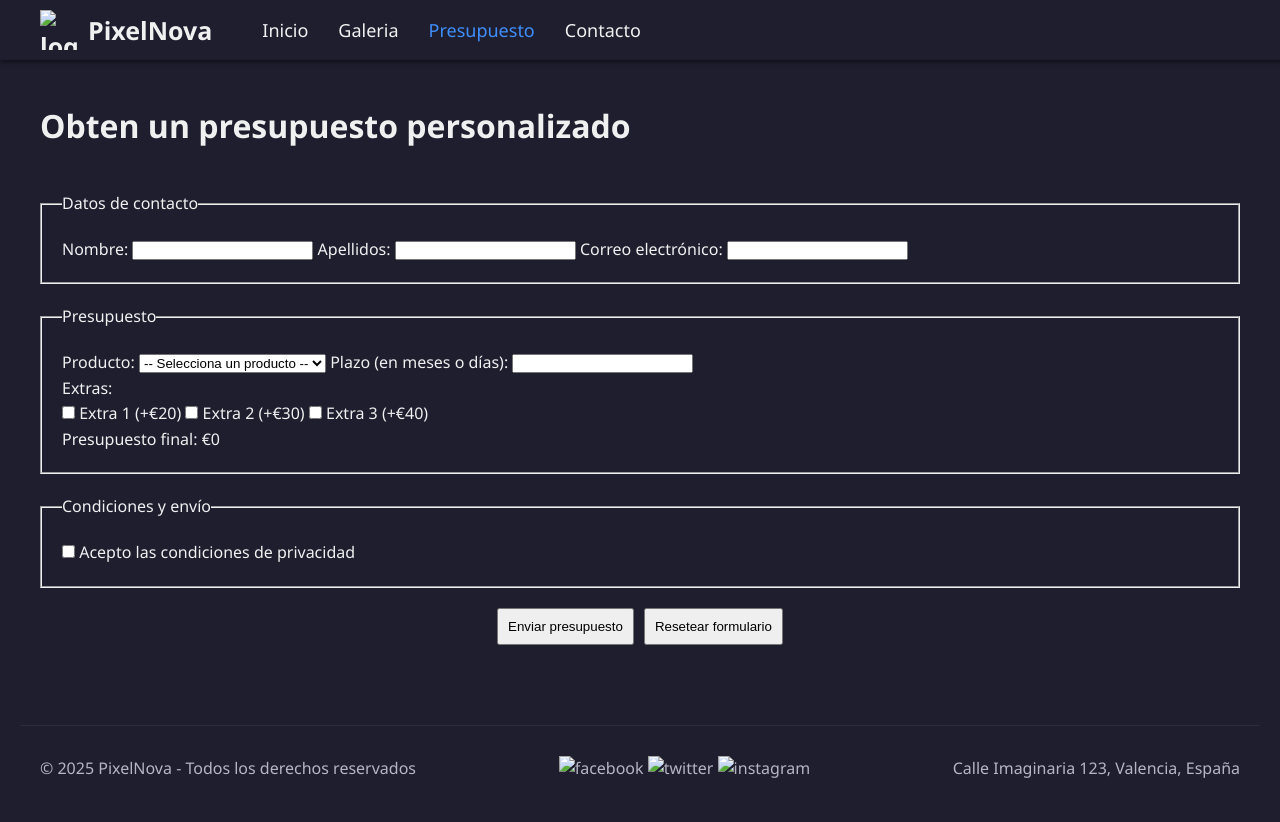
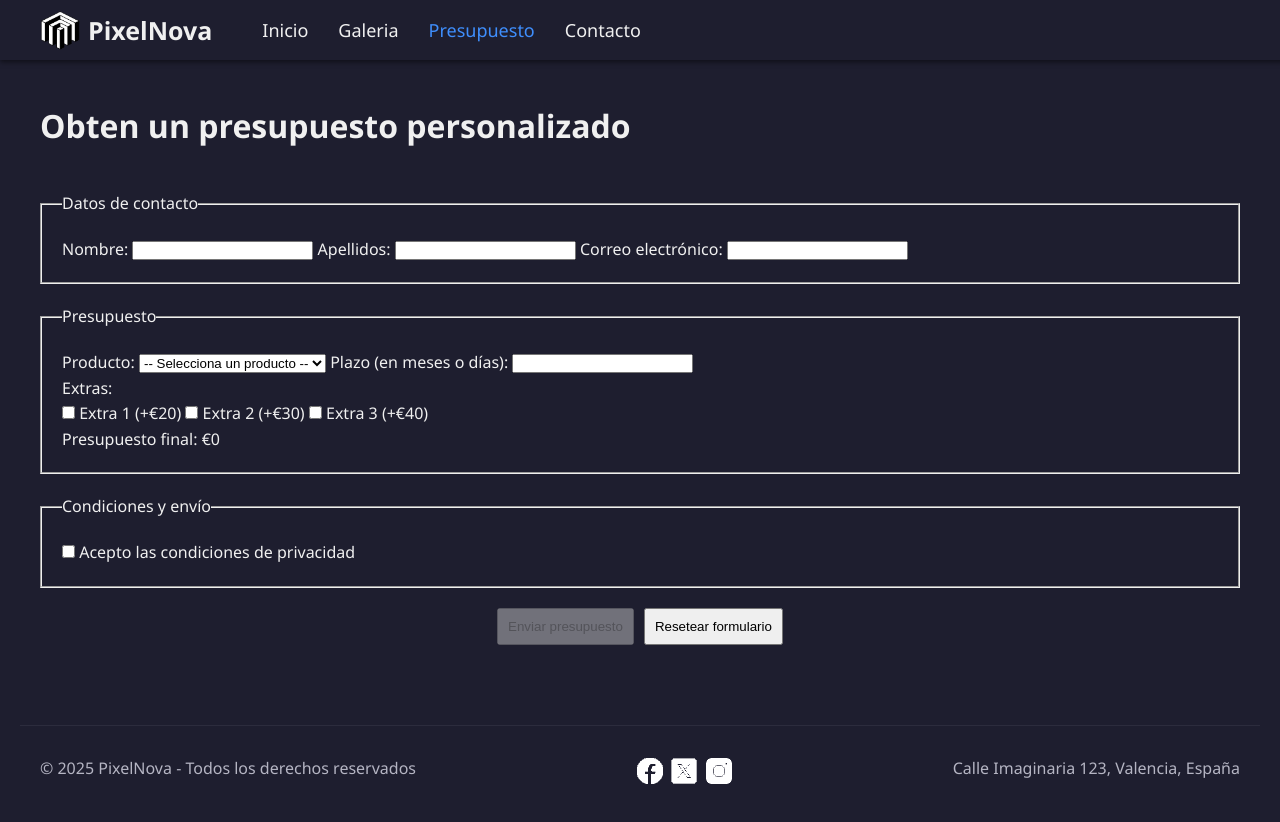
Before and after one commit to brigullio/trabajofinal-js, a plain HTML site: page html/presupuesto.html in a window 1280 px wide. Drawn offline with Linux system fonts and the light colour scheme; files that its build step writes are made by us from their sources.

Commit message:
corrigiendo rutas2

```diff
--- a/html/presupuesto.html
+++ b/html/presupuesto.html
@@ -4,8 +4,8 @@
     <meta charset="UTF-8">
     <meta name="viewport" content="width=device-width, initial-scale=1.0">
     <title>PixelNova</title>
-    <link rel="stylesheet" href="css/style.css">
-    <script src="script/presupuesto.js" defer></script>
+    <link rel="stylesheet" href="../css/style.css">
+    <script src="../script/presupuesto.js" defer></script>
 </head>
 <body>
 
@@ -13,7 +13,7 @@
         <!--nav-->
         <nav id="nav">
             <div class="logo">
-                <img src="assets/logo.png" alt="logo" height="70" width="70">
+                <img src="../assets/logo.png" alt="logo" height="70" width="70">
                 <span>PixelNova</span>
             </div>
             <ul class="menu">
@@ -98,9 +98,9 @@
        </div>
 
        <div id="redesSociales">
-        <img src="assets/facebook.png" width="30" height="30" alt="facebook">
-        <img src="assets/twitter.png" width="30" height="30" alt="twitter">
-        <img src="assets/instagram.png" width="30" height="30" alt="instagram">
+         <img src="../assets/facebook.png" width="30" height="30" alt="facebook">
+         <img src="../assets/twitter.png" width="30" height="30" alt="twitter">
+         <img src="../assets/instagram.png" width="30" height="30" alt="instagram">
        </div>
 
        <div>
```
Also changed, not shown: html/contacto.html (+6 -6 lines), html/galeria.html (+6 -6 lines).
